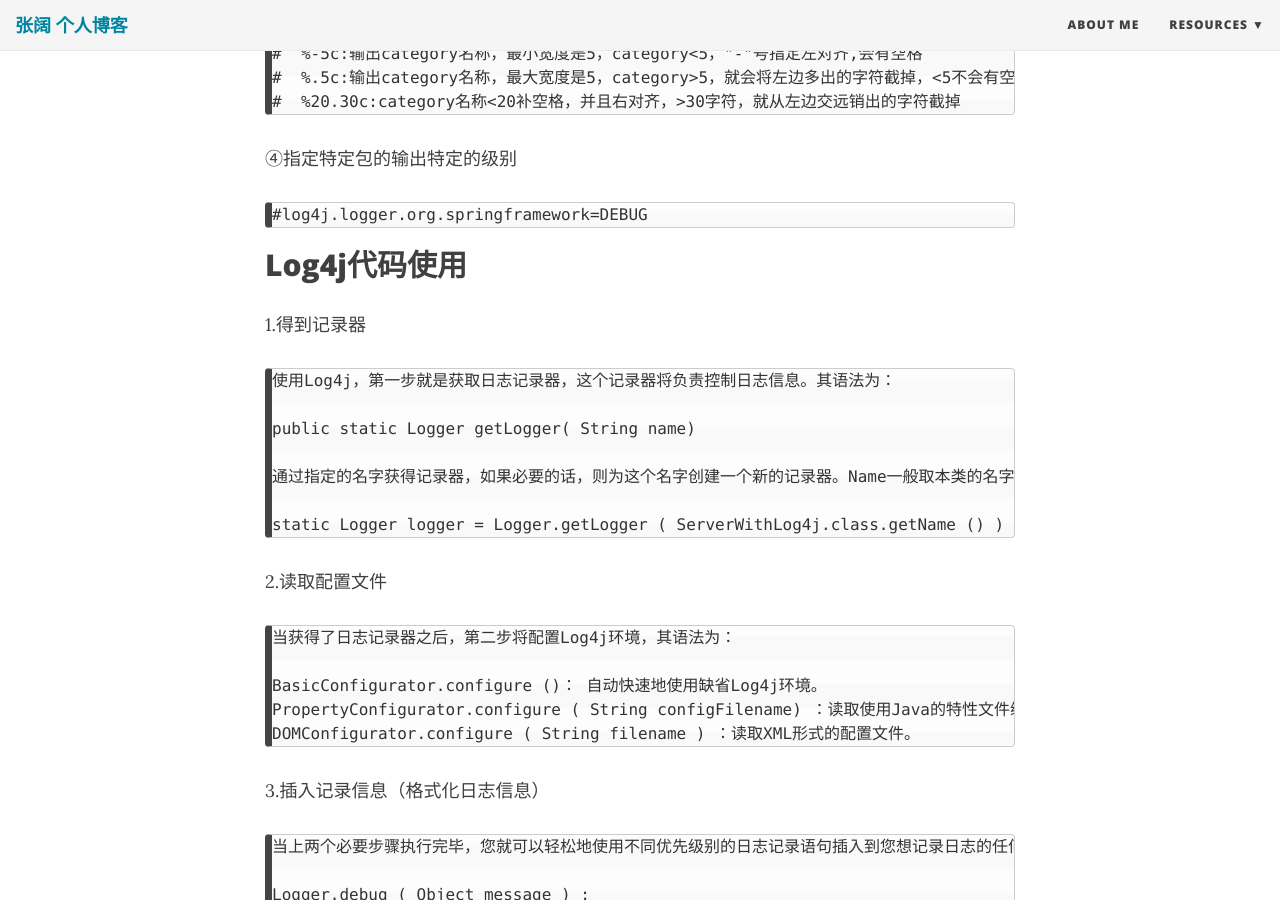
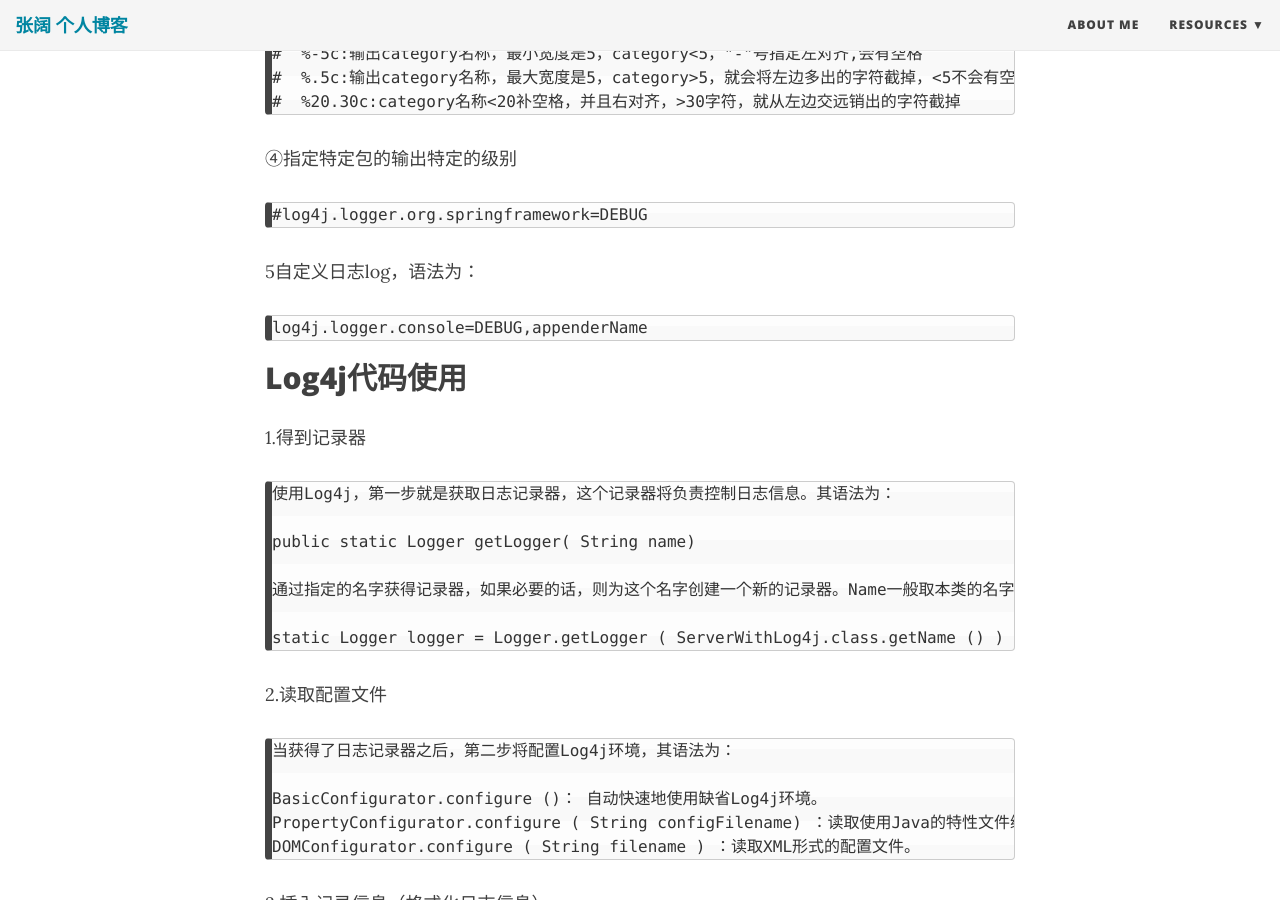
Before and after one commit to buoooou/blog.github.io, a Jekyll site: the page built from _posts/2017-08-26-log4j.md, in a window 1280 px wide and 900 px high, scrolled down 3072 px. Built offline with Jekyll 4.4.1, drawn with Linux system fonts in a browser that asks for light colours; nearby versions of some CDN libraries.

Commit message:
Create 2017-08-26-log4j.md

```diff
--- a/_posts/2017-08-26-log4j.md
+++ b/_posts/2017-08-26-log4j.md
@@ -116,6 +116,9 @@ Log4j由三个重要的组件构成：日志信息的优先级，日志信息的
 
     #log4j.logger.org.springframework=DEBUG
 
+5自定义日志log，语法为：
+
+    log4j.logger.console=DEBUG,appenderName
 
 
 ## Log4j代码使用
```
